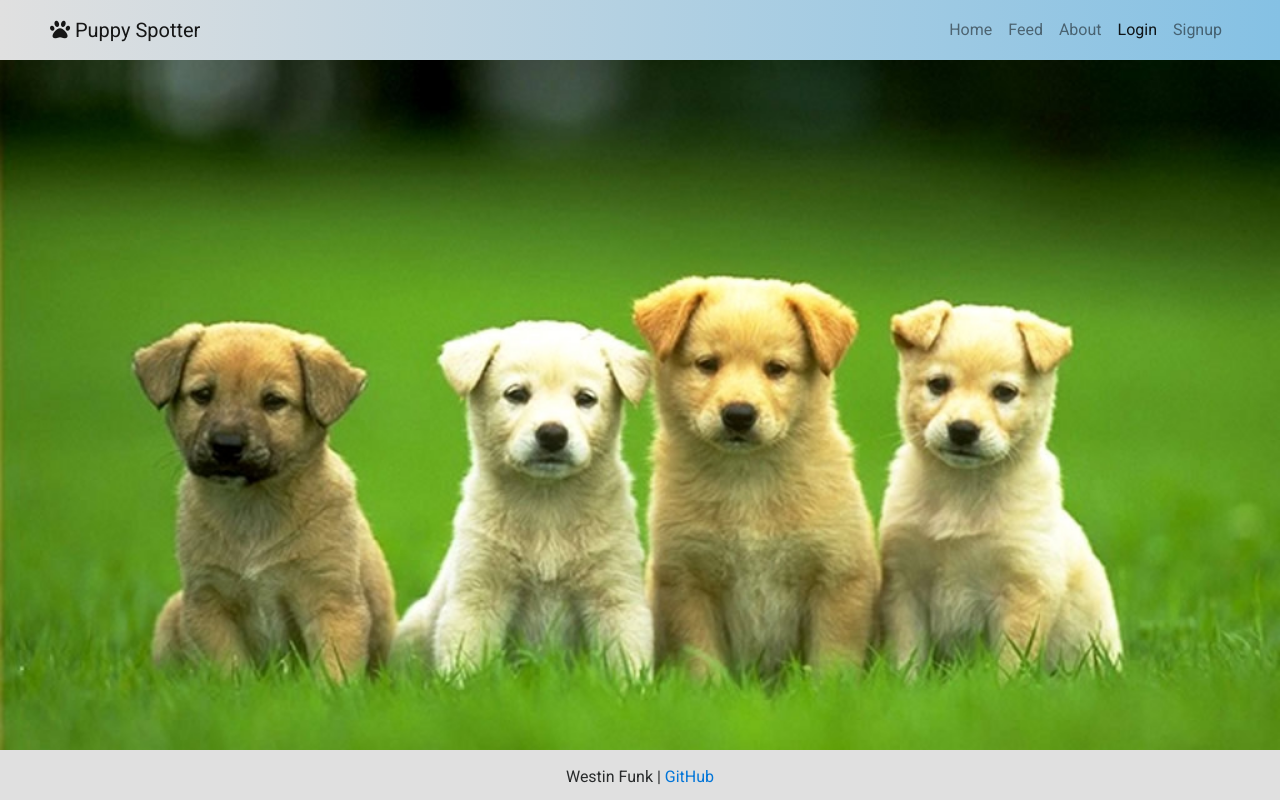
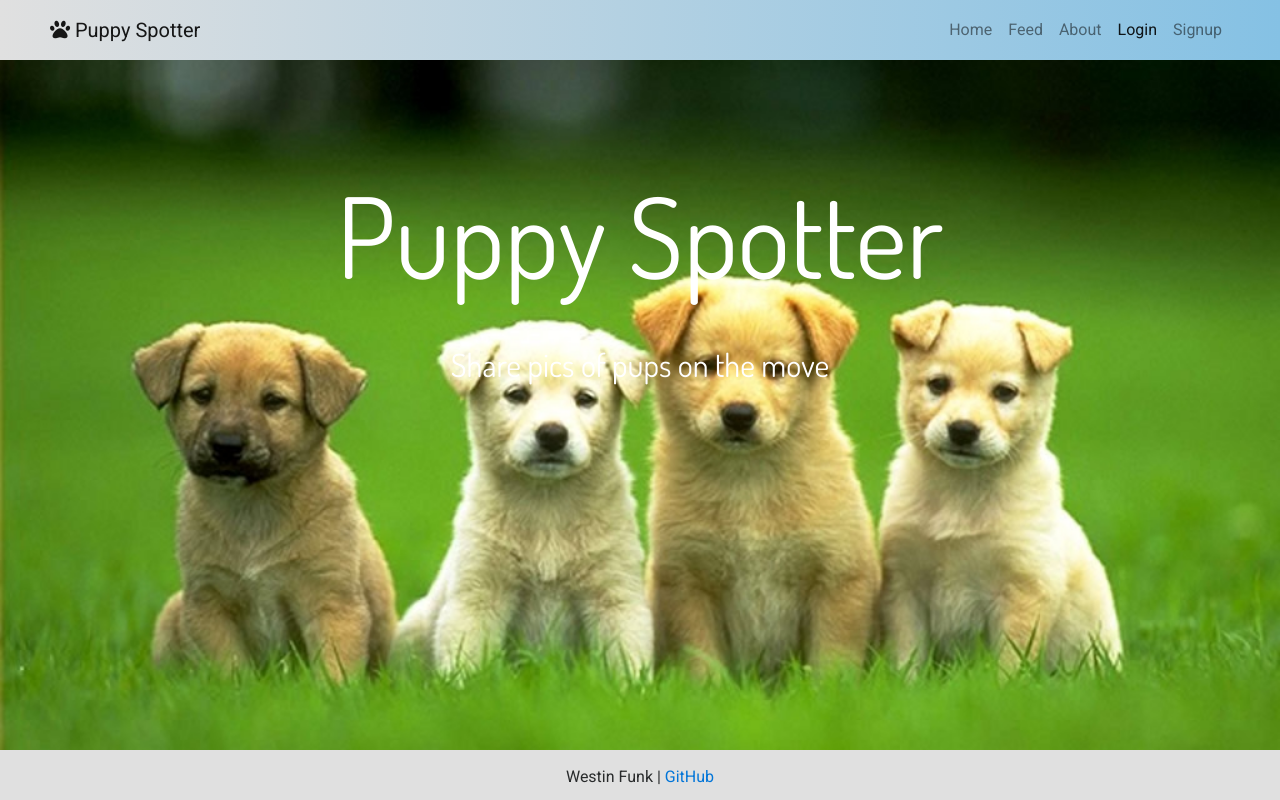
Before and after one commit to westinfunk/creative-project-1, a plain HTML site: page index.html in a window 1280 px wide. Drawn offline with nearby package versions, Linux system fonts and the light colour scheme.

Commit message:
adding a title

```diff
--- a/index.html
+++ b/index.html
@@ -43,6 +43,10 @@
       </ul>
     </div>
   </nav>
+  <div class="splash">
+    <h1>Puppy Spotter</h1>
+    <h2>Share pics of pups on the move</h2>
+  </div>
   <div class="footer page-bottom">
     <span class="footer-name">Westin Funk | </span>
     <a href="https://github.com/westinfunk/creative-project-1">GitHub</a>
--- a/styles/cover.css
+++ b/styles/cover.css
@@ -9,3 +9,18 @@ html {
 .navbar {
   box-shadow: none;
 }
+
+.splash {
+  color: white;
+  font-family: dosis;
+  width: 100%;
+  position: absolute;
+  margin: auto;
+  text-align: center;
+  margin-top: 5%;
+}
+
+.splash h1 {
+  font-size: 7em;
+  margin: 50px;
+}
```
